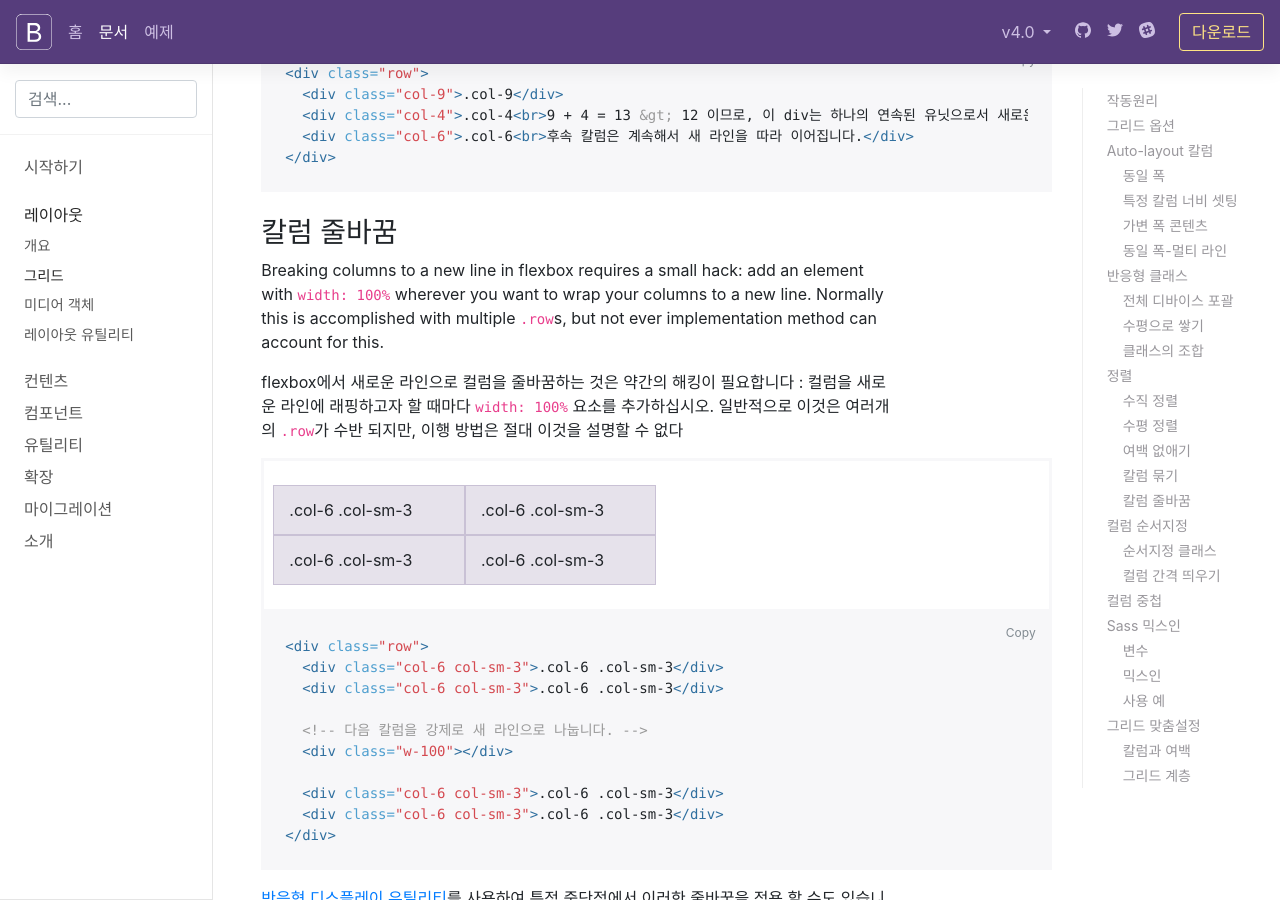
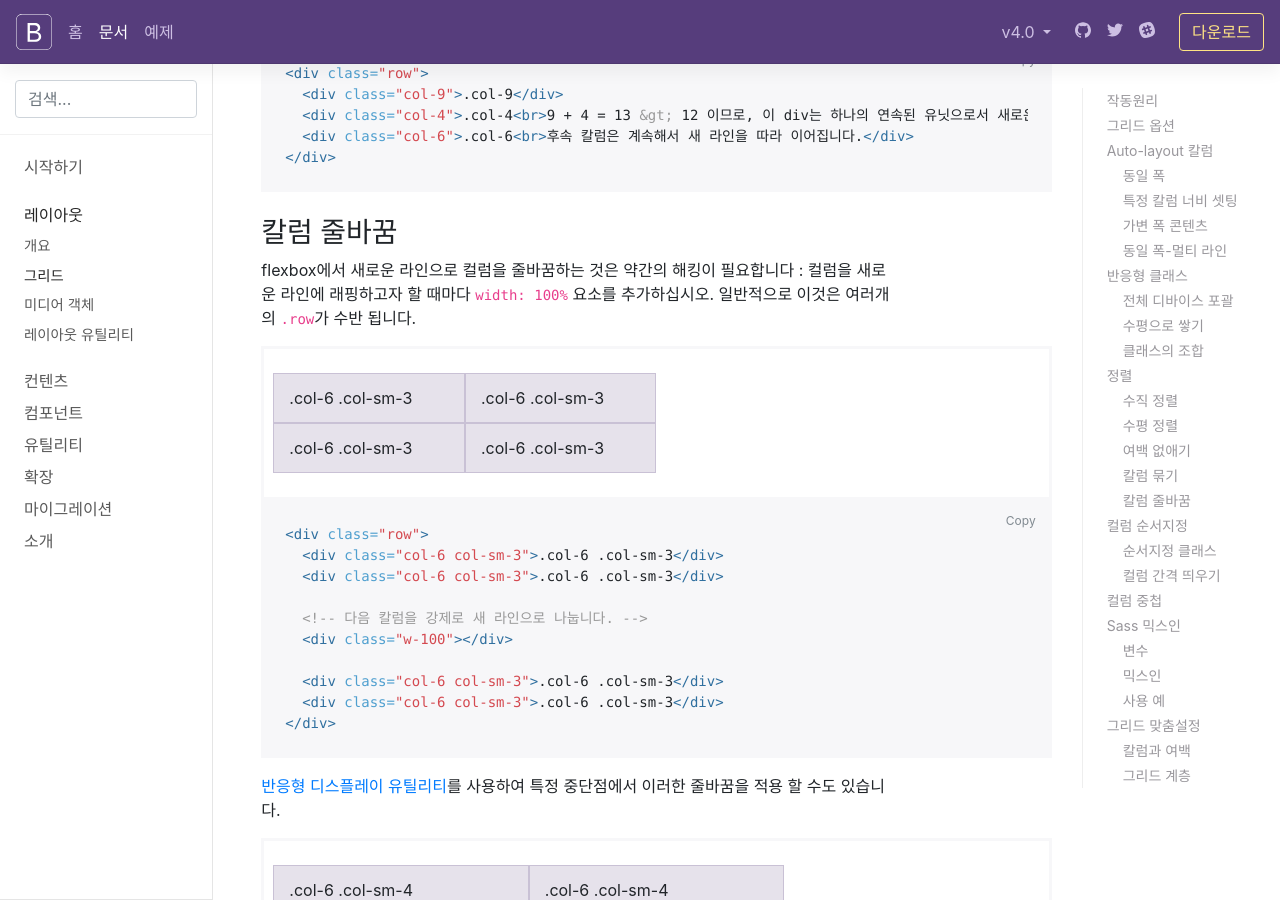
Before and after one commit to kimsQ/bs4-translation, a Jekyll site: the page built from docs/4.0/layout/grid.md, in a window 1280 px wide and 900 px high, scrolled down 12969 px. Built offline with Jekyll 4.4.1, drawn with Linux system fonts in a browser that asks for light colours; nearby versions of some CDN libraries; library files that are not in the unit come from our copies; comment, search, counter and statistics services are not loaded; the table of contents is made by our own code; some of the changed text lies outside the part shown.

Commit message:
update docs

```diff
--- a/docs/4.0/layout/grid.md
+++ b/docs/4.0/layout/grid.md
@@ -484,9 +484,7 @@ Here's the source code for creating these styles. Note that column overrides are
 
 ### 칼럼 줄바꿈
 
-Breaking columns to a new line in flexbox requires a small hack: add an element with `width: 100%` wherever you want to wrap your columns to a new line. Normally this is accomplished with multiple `.row`s, but not ever implementation method can account for this.
-
-flexbox에서 새로운 라인으로 컬럼을 줄바꿈하는 것은 약간의 해킹이 필요합니다 : 컬럼을 새로운 라인에 래핑하고자 할 때마다 `width: 100%` 요소를 추가하십시오. 일반적으로 이것은 여러개의 `.row`가 수반 되지만, 이행 방법은 절대 이것을 설명할 수 없다
+flexbox에서 새로운 라인으로 컬럼을 줄바꿈하는 것은 약간의 해킹이 필요합니다 : 컬럼을 새로운 라인에 래핑하고자 할 때마다 `width: 100%` 요소를 추가하십시오. 일반적으로 이것은 여러개의 `.row`가 수반 됩니다.
 
 <div class="bd-example-row">
 {% example html %}
```
Also changed, not shown: other parts of docs/4.0/layout/grid.md (+1 -1 lines).
